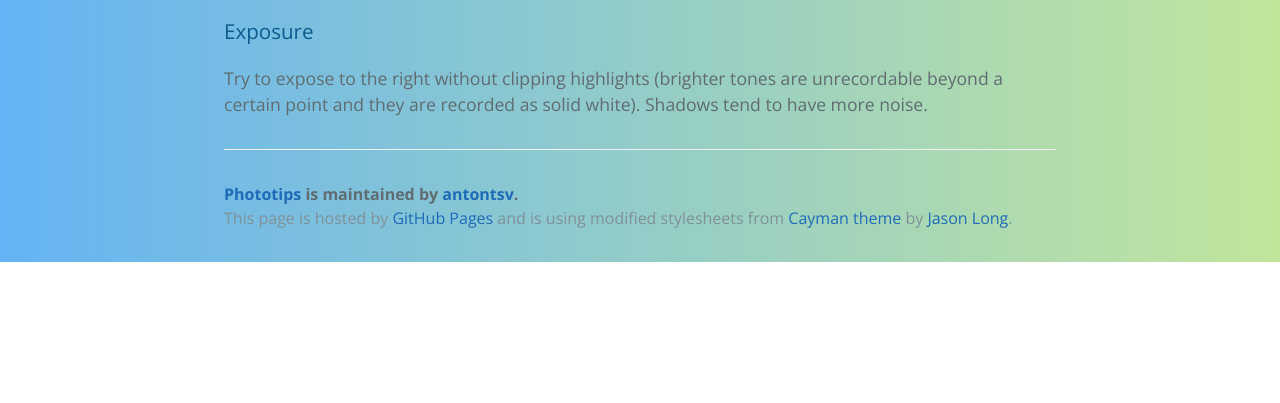
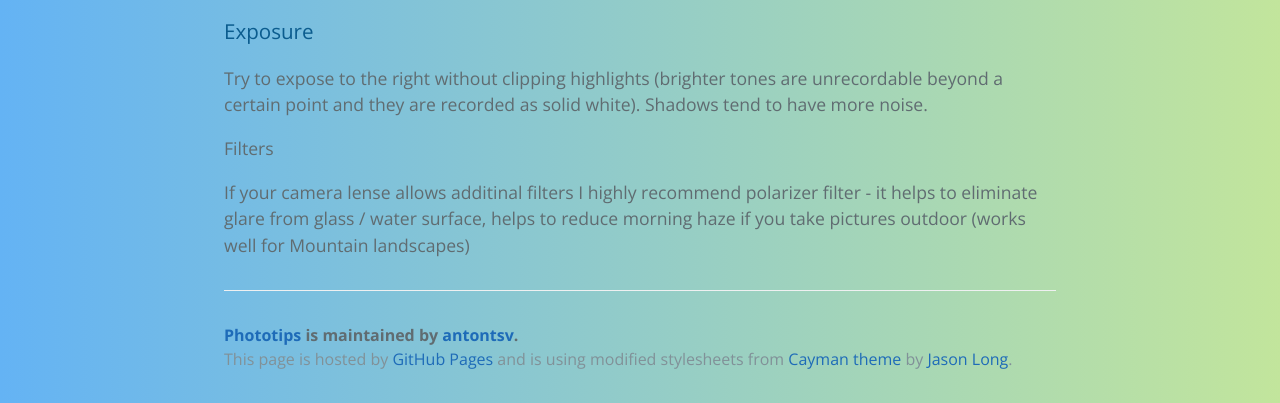
Before and after one commit to antontsv/phototips, a plain HTML site: page index.html in a window 1280 px wide. Shown: the part 4695-5098 px from the top of the page. Before the commit the page ends 4957 px from the top, so only its background shows below. Drawn offline with nearby package versions, Linux system fonts and the light colour scheme; a script that the page names is missing.

Commit message:
Add a note about polarizer filter

```diff
--- a/index.html
+++ b/index.html
@@ -78,6 +78,10 @@
  more noise.
 </p>
 
+<a id="filters" class="anchor" href="#filters" aria-hidden="true"><span aria-hidden="true" class="octicon octicon-link"></span></a>Filters</h3>
+<p>
+ If your camera lense allows additinal filters I highly recommend polarizer filter - it helps to eliminate glare from glass / water surface, helps to reduce morning haze if you take pictures outdoor (works well for Mountain landscapes)
+</p>
 <footer class="site-footer">
 <span class="site-footer-owner"><a href="https://github.com/antontsv/phototips">Phototips</a> is maintained by <a href="https://github.com/antontsv">antontsv</a>.</span>
 
```
